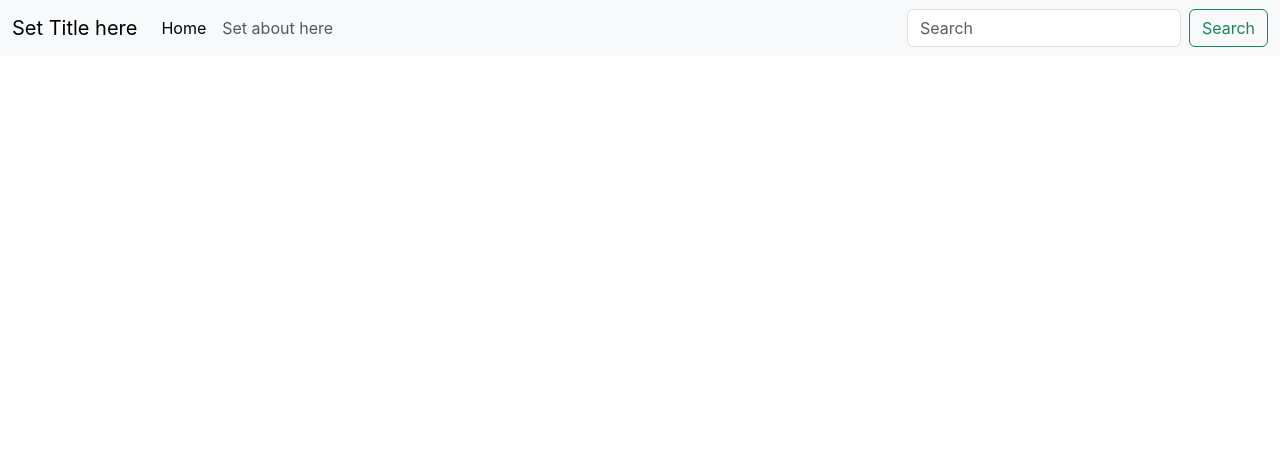
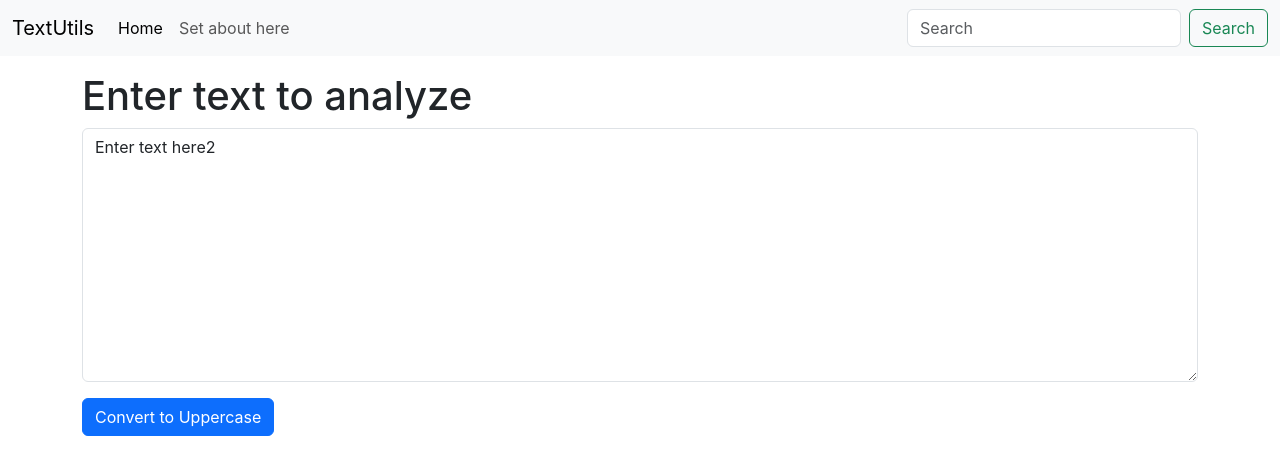
Before and after one commit to rajvirDobariya/reactjs-myapp, a React (Create React App) app: page / in a window 1280 px wide. Shown: the top 474 px of the page. Built offline with nearby package versions, Linux system fonts and the light colour scheme.

Commit message:
Stats Hooks

```diff
--- a/src/App.js
+++ b/src/App.js
@@ -1,11 +1,15 @@
 import "./App.css";
 import Navbar from "./components/Navbar";
+import TextForm2 from "./components/TextForm2";
 
 function App() {
   return (
     <>
-      {/* <Navbar title={123} aboutText={123}/> */}
-      <Navbar />
+      <Navbar title="TextUtils" />
+      <div className="container my-3">
+
+        <TextForm2 heading="Enter text to analyze"/>
+      </div>
     </>
   );
 }
--- /dev/null
+++ b/src/components/TextForm2.js
@@ -0,0 +1,36 @@
+import React, { useState } from "react";
+
+export default function TextForm2(props) {
+
+  const handleUpClick = () => {
+    console.log("Uppercase was clicked!" + text);
+    let newText = text.toUpperCase();
+    setText(newText);
+  };
+
+  const handleOnChange = (event) => {
+    console.log("HandleOnChange was clicked!");
+    setText(event.target.value);
+  };
+
+  const [text, setText] = useState("Enter text here2");
+  return (
+    <>
+      <div>
+        <h1>{props.heading}</h1>
+        <div className="mb-3">
+          <textarea
+            className="form-control"
+            value={text}
+            onChange={handleOnChange}
+            id="myBox"
+            rows="10"
+          ></textarea>
+        </div>
+        <button className="btn btn-primary" onClick={handleUpClick}>
+          Convert to Uppercase
+        </button>
+      </div>
+    </>
+  );
+}
```
Also changed, not shown: src/components/TextForm.js (added, +29 -0 lines).
